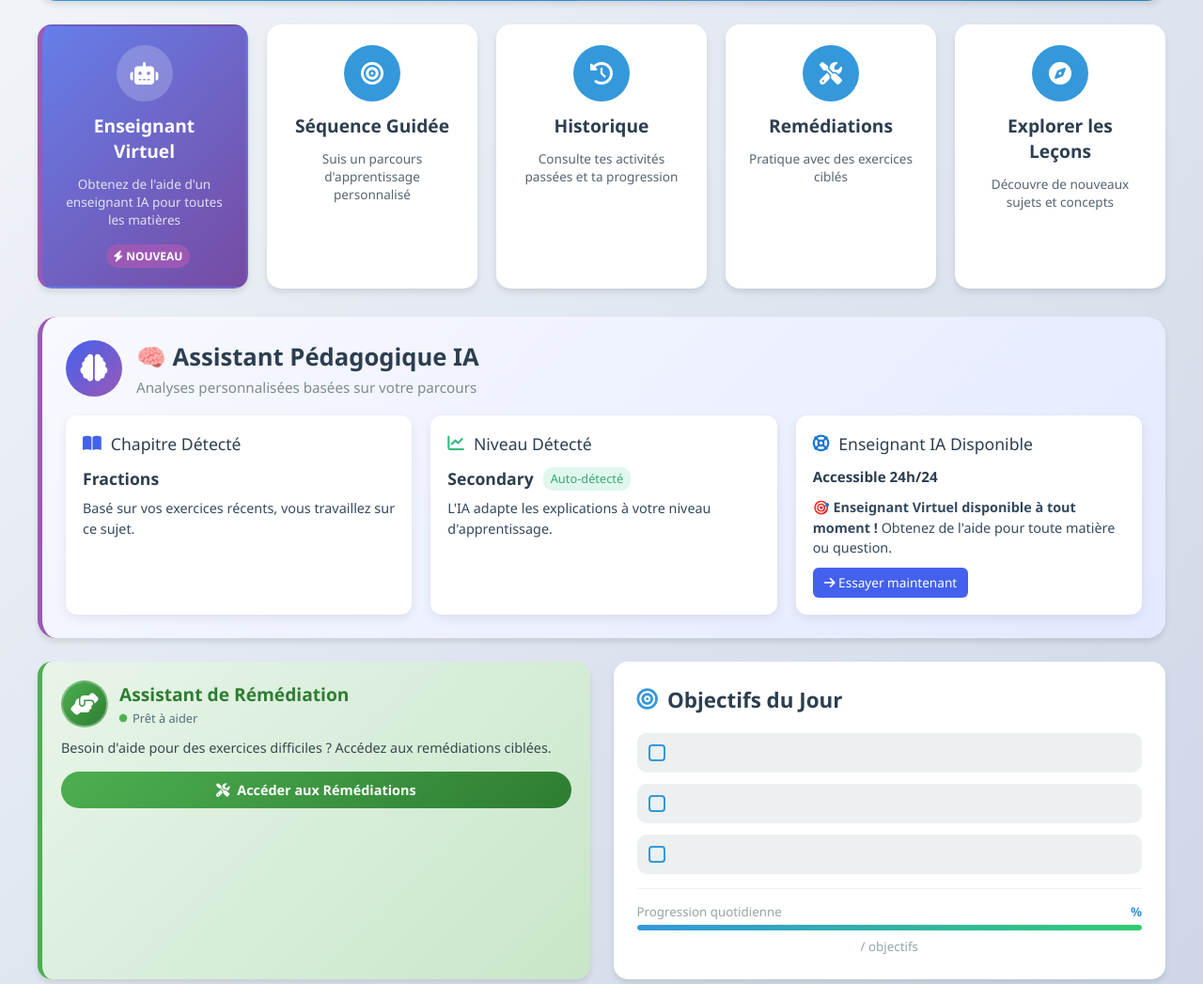
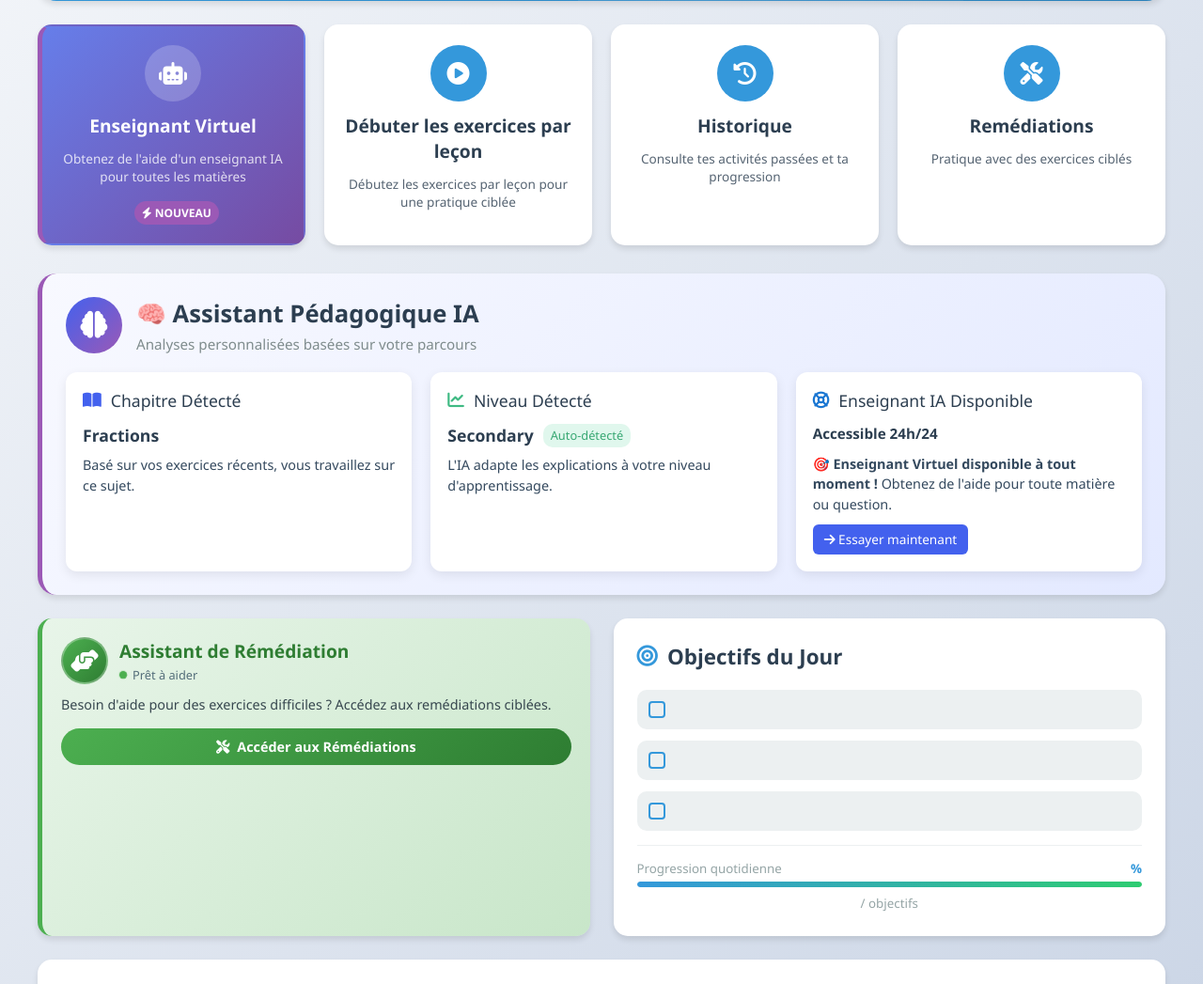
Before and after one commit to GuehiA/tutorat_ai, a Flask app: template templates/dashboard_eleve.html in a window 1280 px wide. Shown: the part 274-1321 px from the top of the page at 94% size. Run offline with Flask 3, Linux system fonts and the light colour scheme; the template is opened without the code that fills it, so the values that code supplies are empty; some libraries are stand-ins or nearby versions.

Commit message:
Revu accueil eleve

```diff
--- a/templates/dashboard_eleve.html
+++ b/templates/dashboard_eleve.html
@@ -971,22 +971,23 @@
           </span>
         </a>
 
+        <!-- MODIFICATION : "Séquence Guidée" devient "Débuter les exercices par leçon" -->
         <a href="/choisir-sequence?username={{ eleve.username }}&lang={{ lang }}" class="main-action-card animated-card" style="animation-delay: 0.2s;">
           <div class="main-action-icon">
-            <i class="fas fa-bullseye"></i>
+            <i class="fas fa-play-circle"></i>
           </div>
           <h4>
             {% if lang == 'en' %}
-              Guided Sequence
+              Start Exercises by Lesson
             {% else %}
-              Séquence Guidée
+              Débuter les exercices par leçon
             {% endif %}
           </h4>
           <p>
             {% if lang == 'en' %}
-              Follow a personalized learning path
+              Start exercises by lesson for targeted practice
             {% else %}
-              Suis un parcours d'apprentissage personnalisé
+              Débutez les exercices par leçon pour une pratique ciblée
             {% endif %}
           </p>
         </a>
@@ -1034,26 +1035,6 @@
               {% if lang == 'en' %}New{% else %}Nouveau{% endif %}
             </span>
           {% endif %}
-        </a>
-
-        <a href="/contenus-eleve?username={{ eleve.username }}&lang={{ lang }}" class="main-action-card animated-card" style="animation-delay: 0.5s;">
-          <div class="main-action-icon">
-            <i class="fas fa-compass"></i>
-          </div>
-          <h4>
-            {% if lang == 'en' %}
-              Explore Lessons
-            {% else %}
-              Explorer les Leçons
-            {% endif %}
-          </h4>
-          <p>
-            {% if lang == 'en' %}
-              Discover new topics and concepts
-            {% else %}
-              Découvre de nouveaux sujets et concepts
-            {% endif %}
-          </p>
         </a>
       </div>
     </div>
```
